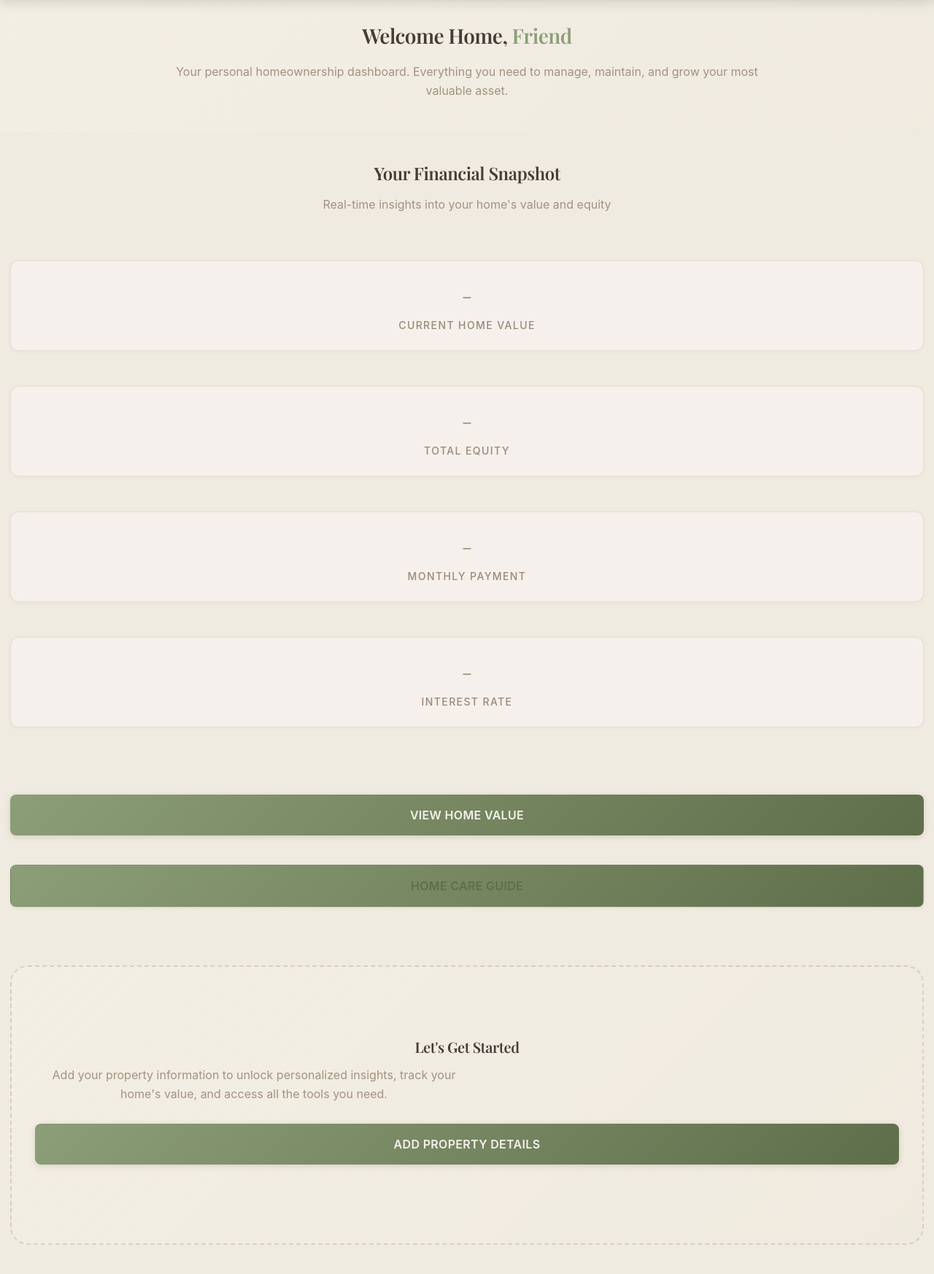
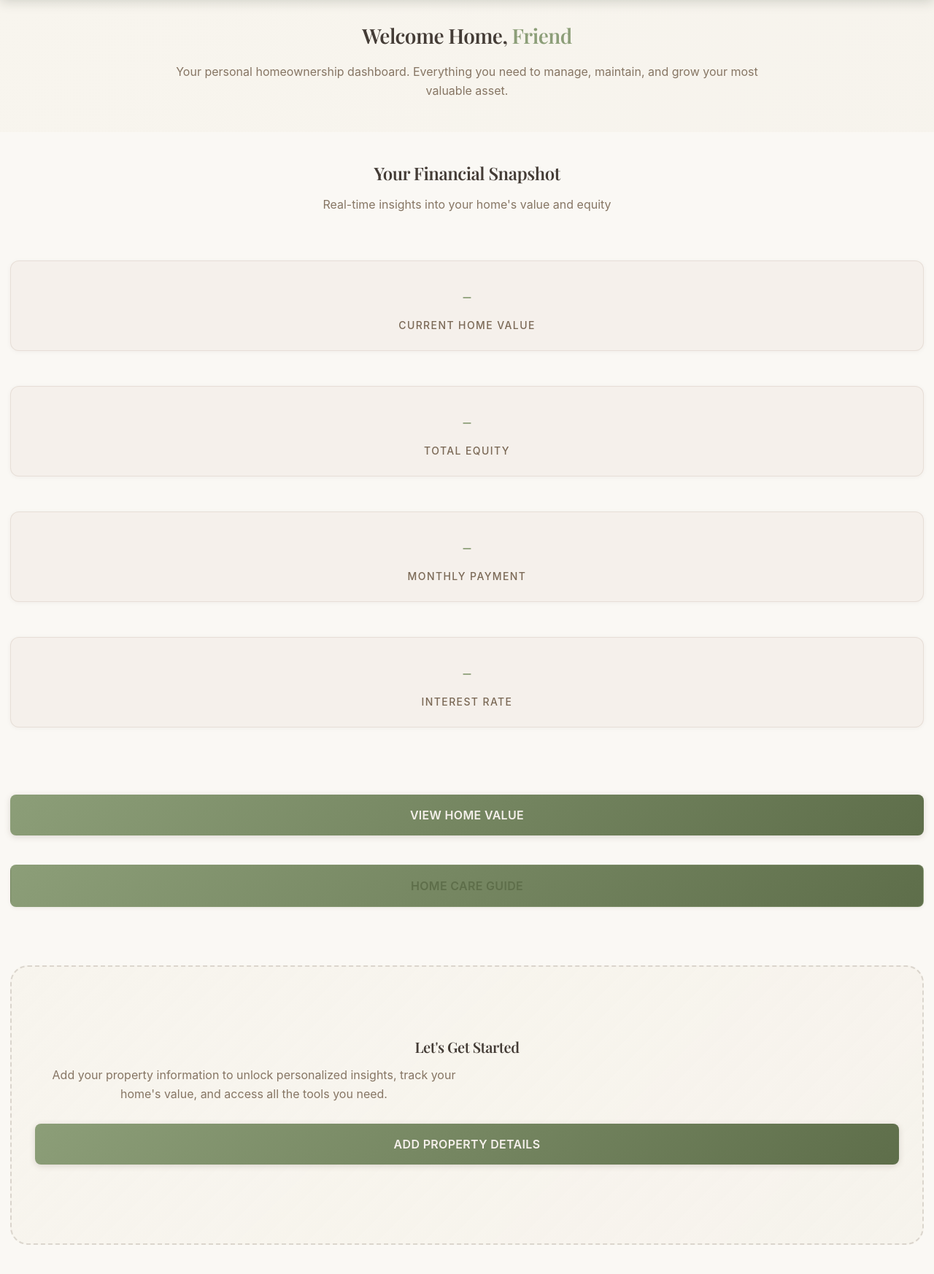
Before and after one commit to kayleighsellskcre/your-life-your-home, a Flask app: page /homeowner in a window 1280 px wide. Shown: the part 96-1842 px from the top of the page at 73% size. Run offline with Flask 3, Linux system fonts and the light colour scheme; some libraries are stand-ins or nearby versions; some web fonts are replaced.

Commit message:
Readability overhaul: cleaner bg, WCAG-compliant text contrast, proper color roles
Made-with: Cursor

```diff
--- a/static/css/ylh-luxury.css
+++ b/static/css/ylh-luxury.css
@@ -4,59 +4,85 @@
    Applied: March 2026
    ============================================================= */
 
-/* ── NEW PALETTE TOKENS — Golden · Flax · Rose · Sage · Firewood ── */
+/*
+  ══════════════════════════════════════════════════════════
+  YOUR LIFE YOUR HOME — FINAL LUXURY PALETTE
+  Golden · Flax · Rose · Sage · Firewood
+  Redesigned for elegance + WCAG AA readability
+  ══════════════════════════════════════════════════════════
+
+  USAGE RULES (read before editing):
+  • Firewood #443c36 — ALL body text, headings. 8.5:1 on white. ✓
+  • Text-mid  #5c4e42 — Secondary text / subtitles. 6.2:1 on white. ✓
+  • Text-muted #7a6855 — Captions, labels. 4.7:1 on white. ✓ (WCAG AA)
+  • Golden #9f815a — Borders, icons, accent bars, BUTTON BACKGROUNDS only.
+                     3.4:1 — NOT for body text.
+  • Rose #c69270   — Decorative fills, accent cards, hover tints. NOT text.
+  • Sage #8b6773   — Badge fills, subtle decorative accents. NOT text.
+  • Flax #dbd4c2   — Card fills, sidebar bg, section dividers.
+  • Page bg #faf8f4 — Near-white warm base. Firewood text = 8:1 ✓
+  ══════════════════════════════════════════════════════════
+*/
+
 :root {
-  /* Brand palette */
-  --golden:      #9f815a;   /* Golden       — primary CTAs, accents       */
-  --golden-dark: #8a6e4a;   /* Golden dark  — hover states                */
-  --rose:        #c69270;   /* Rose         — secondary accent, warmth     */
-  --rose-light:  #dbb090;   /* Rose light   — hover, tints                 */
-  --sage:        #8b6773;   /* Sage/mauve   — subtle accents, tags          */
-  --flax:        #dbd4c2;   /* Flax cream   — backgrounds, light fills      */
-  --flax-light:  #f0ebe0;   /* Flax light   — page bg, card bg              */
-  --firewood:    #443c36;   /* Firewood     — primary text, dark bg         */
-  --firewood-dk: #3a332d;   /* Firewood dk  — deep shadows, header          */
-
-  /* Semantic aliases (keep old names working) */
-  --esp:         #9f815a;
-  --esp-dark:    #8a6e4a;
-  --esp-deeper:  #443c36;
-  --taupe:       #c69270;
-  --cream:       #dbd4c2;
-  --cream-light: #f0ebe0;
-  --greige:      #e0d8cc;
-  --stone:       #c8b89a;
-  --wgray:       #9a8878;
+  /* ── Brand palette ── */
+  --golden:       #9f815a;  /* Golden    — accents, borders, button bg    */
+  --golden-dark:  #8a6e4a;  /* Golden dk — button hover                   */
+  --golden-deep:  #6d5438;  /* Golden deep — high-contrast accent text    */
+  --rose:         #c69270;  /* Rose      — warm fills, card accents        */
+  --rose-dark:    #a87558;  /* Rose dark — decorative shadows              */
+  --sage:         #8b6773;  /* Sage/mauve — badge fills, tag accents       */
+  --flax:         #dbd4c2;  /* Flax      — soft fills, dividers            */
+  --flax-light:   #f0ebe0;  /* Flax lt   — section fills                  */
+  --firewood:     #443c36;  /* Firewood  — primary text + dark bg          */
+  --firewood-dk:  #3a332d;  /* Firewood dk — header, deep shadows         */
+
+  /* ── Readable text scale ── */
+  --text-primary: #443c36;  /* 8.5:1 on white ✓ */
+  --text-mid:     #5c4e42;  /* 6.2:1 on white ✓ */
+  --text-muted:   #7a6855;  /* 4.7:1 on white ✓ */
+  --text-faint:   #9a8878;  /* 3.2:1 — labels/placeholders only */
+
+  /* ── Semantic aliases (keep templates working) ── */
+  --esp:               #9f815a;
+  --esp-dark:          #8a6e4a;
+  --esp-deeper:        #443c36;
+  --taupe:             #c69270;
+  --cream:             #dbd4c2;
+  --cream-light:       #f0ebe0;
+  --greige:            #e8e2d6;
+  --stone:             #c8b89a;
+  --wgray:             #7a6855;
   --olive-green:       #9f815a;
   --olive-green-dark:  #8a6e4a;
   --olive-green-light: #c8a87a;
   --taupe-beige:       #c69270;
   --warm-cream:        #dbd4c2;
-  --beige-light:       #e0d8cc;
+  --beige-light:       #e8e2d6;
   --charcoal-brown:    #443c36;
-  --warm-gray:         #9a8878;
+  --warm-gray:         #7a6855;
   --light-cream:       #f0ebe0;
 
-  /* Component tokens */
-  --nav-bg:      linear-gradient(135deg, #f5f0e4 0%, #ece5d5 100%);
-  --nav-border:  rgba(159,129,90,0.22);
-  --nav-active-bar: #9f815a;
-  --card-bg:     #FFFFFF;
-  --card-border: rgba(159,129,90,0.18);
-  --btn-primary: #9f815a;
-  --btn-primary-hover: #8a6e4a;
-  --input-border: rgba(159,129,90,0.35);
-  --input-focus:  #9f815a;
-  --badge-bg:    rgba(159,129,90,0.1);
-  --flash-success-bg:  rgba(159,129,90,0.1);
-  --flash-error-bg:    rgba(160,65,61,0.1);
-  --header-bg:   linear-gradient(160deg, #443c36 0%, #3a332d 100%);
+  /* ── Component tokens ── */
+  --nav-bg:             linear-gradient(135deg, #f5f0e6 0%, #ede7d8 100%);
+  --nav-border:         rgba(159,129,90,0.2);
+  --nav-active-bar:     #9f815a;
+  --card-bg:            #ffffff;
+  --card-border:        rgba(159,129,90,0.16);
+  --btn-primary:        #443c36;
+  --btn-primary-hover:  #3a332d;
+  --input-border:       rgba(159,129,90,0.32);
+  --input-focus:        #9f815a;
+  --badge-bg:           rgba(159,129,90,0.1);
+  --flash-success-bg:   rgba(159,129,90,0.1);
+  --flash-error-bg:     rgba(160,65,61,0.1);
+  --header-bg:          linear-gradient(160deg, #443c36 0%, #3a332d 100%);
 }
 
 
 /* ── GLOBAL BODY & BACKGROUND ── */
 body {
-  background-color: #f0ebe0 !important;
+  background-color: #faf8f4 !important;
   color: #443c36 !important;
   font-family: -apple-system, BlinkMacSystemFont, 'Segoe UI', Roboto, sans-serif !important;
   -webkit-font-smoothing: antialiased !important;
```
Also changed, not shown: other parts of static/css/ylh-luxury.css (+21 -21 lines), templates/agent/dashboard.html (+9 -10 lines).
